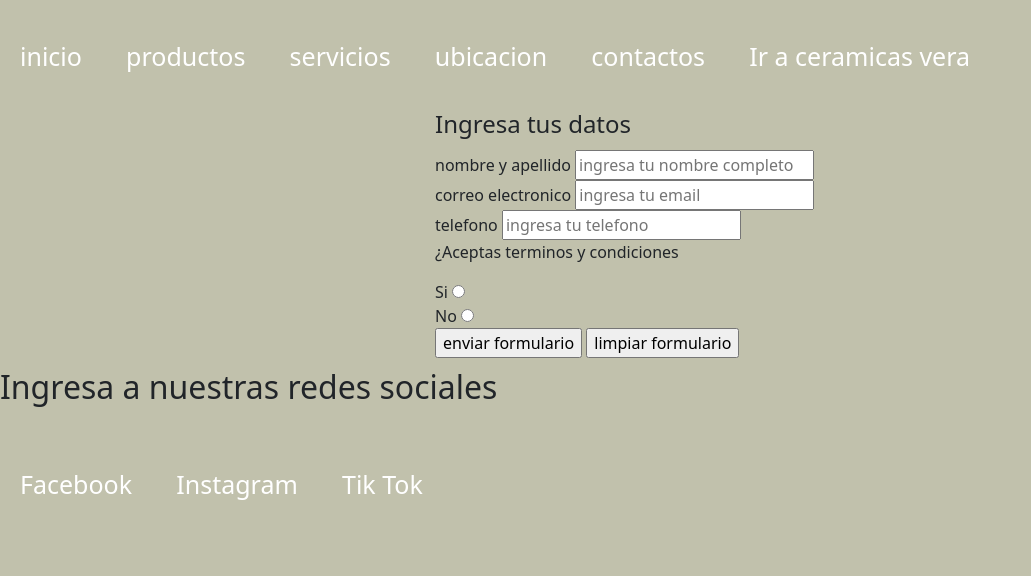
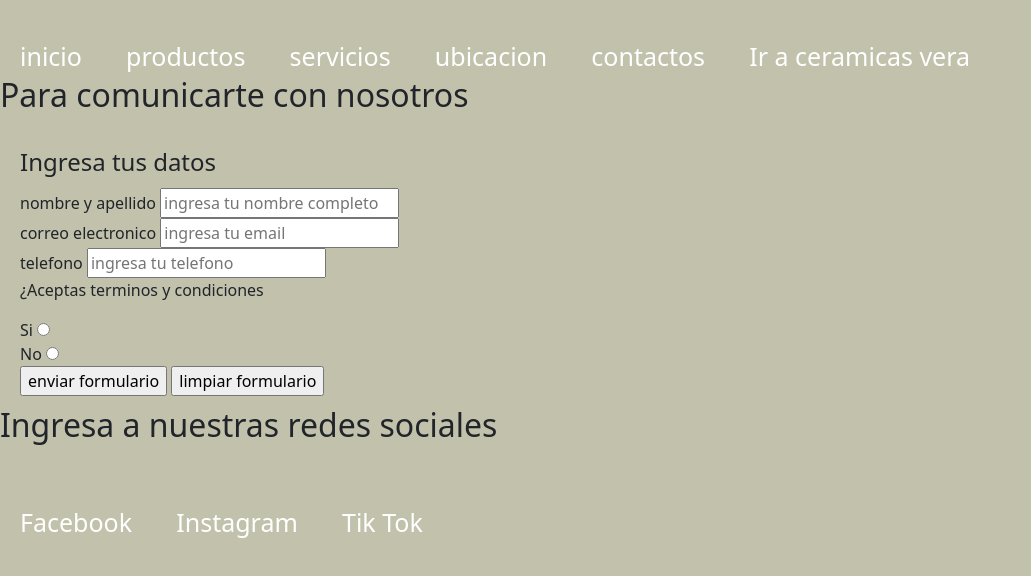
Before and after one commit to fabianou/repositorio-fabian, a website: page pages/contactos.html in a window 1280 px wide. Shown: the part 244-820 px from the top of the page, without its empty margins (0-1031 px from the left). Drawn offline with Linux system fonts and the light colour scheme.

Commit message:
arreglos varios

```diff
--- a/pages/contactos.html
+++ b/pages/contactos.html
@@ -26,8 +26,10 @@
 
 
                 <section>
+                    <h2> Para comunicarte con nosotros</h2>
 
                     <form class=" form">
+
                         <div class=" form__container">
                             <legend>Ingresa tus datos </legend>
                         </div>
@@ -63,8 +65,8 @@
                          <div>
                             <input type="submit" value="enviar formulario">
                             <input type="reset" value="limpiar formulario">
+                         </div>
 
-                         </div>
                 </form>
 
 
--- a/scss/estilos.scss
+++ b/scss/estilos.scss
@@ -95,7 +95,7 @@ ul {
 
     .form  {
 
-        width: 450px;
+
         margin: auto;
         background:(0,0,00.4);
 
@@ -120,9 +120,7 @@ ul {
             font-size: 17px;
             border: none;
 
-
-
-    }
+         }
 
     }
 
@@ -131,9 +129,9 @@ ul {
 
 
 .form__container{
-    width: 400px; ;
+    width: 400px;
     display: grid;
-    gap: 2px;;
+    gap: 2px;
     grid-auto-columns: 100% ;
 
  }
```
Also changed, not shown: index.html (+4 -3 lines), css/estilos.css. Lines whose indentation alone changed are shown as unchanged.
